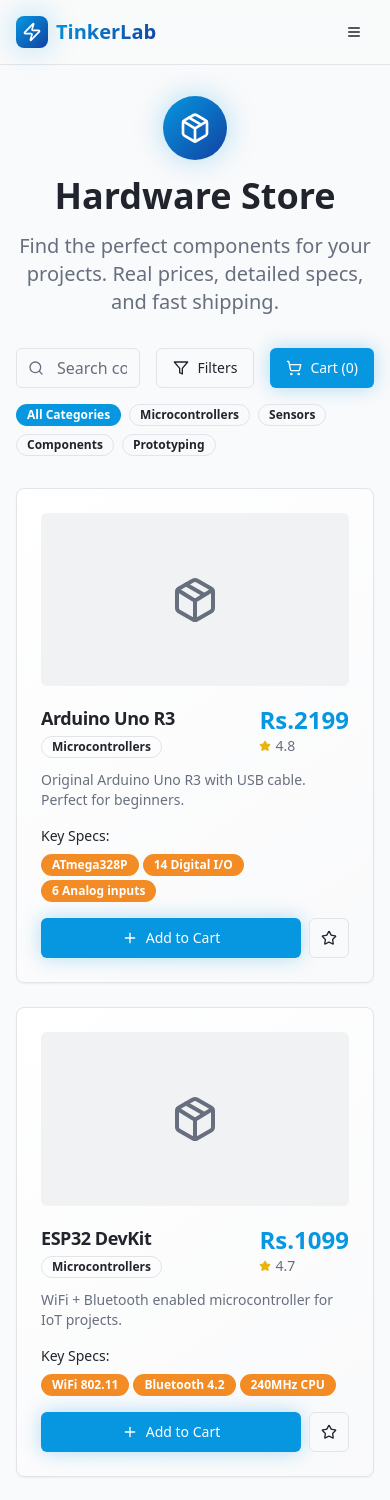
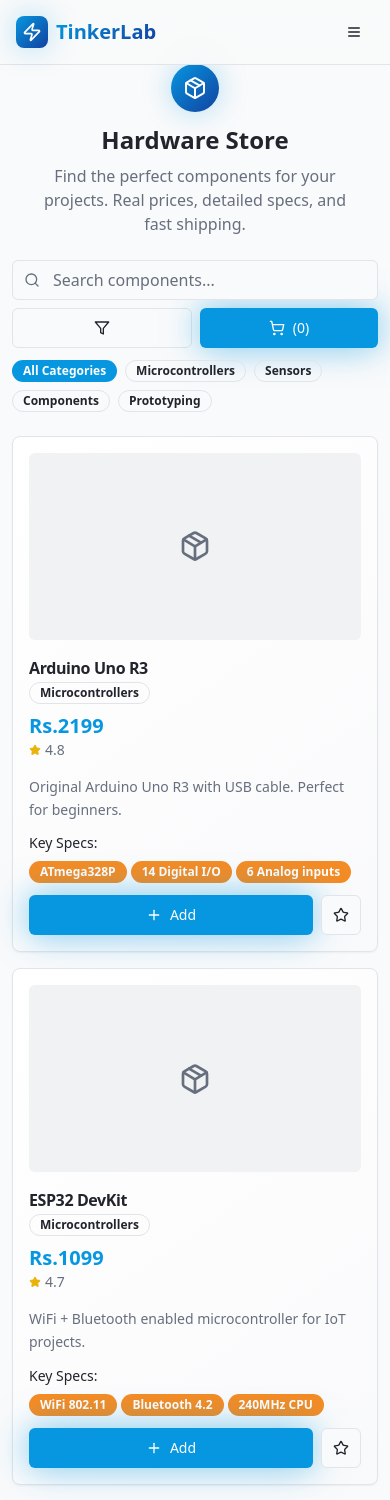
Before and after one commit to AliArfa852/RoboLab, a React (Vite) app: page /store in a window 390 px wide. Shown: the top 1500 px of the page. Built offline with nearby package versions, Linux system fonts and the light colour scheme.

Commit message:
Refactor CSS for responsiveness
Make CSS compatible for both web and mobile app views, adjusting for screen proportions.

```diff
--- a/src/pages/Store.tsx
+++ b/src/pages/Store.tsx
@@ -116,39 +116,41 @@ const Store = () => {
     <div className="min-h-screen bg-background">
       <Navigation />
 
-      <div className="pt-16 max-w-7xl mx-auto px-4 sm:px-6 lg:px-8">
-        <div className="py-8">
+      <div className="pt-12 sm:pt-16 max-w-7xl mx-auto px-3 sm:px-4 lg:px-8">
+        <div className="py-4 sm:py-8">
           {/* Header */}
-          <div className="text-center mb-8">
-            <div className="w-16 h-16 mx-auto bg-gradient-hero rounded-full flex items-center justify-center mb-4 shadow-glow">
-              <Package className="w-8 h-8 text-white" />
+          <div className="text-center mb-6 sm:mb-8">
+            <div className="w-12 h-12 sm:w-16 sm:h-16 mx-auto bg-gradient-hero rounded-full flex items-center justify-center mb-3 sm:mb-4 shadow-glow">
+              <Package className="w-6 h-6 sm:w-8 sm:h-8 text-white" />
             </div>
-            <h1 className="text-4xl font-bold mb-4">Hardware Store</h1>
-            <p className="text-xl text-muted-foreground max-w-2xl mx-auto">
+            <h1 className="text-2xl sm:text-3xl lg:text-4xl font-bold mb-2 sm:mb-4">Hardware Store</h1>
+            <p className="text-base sm:text-lg lg:text-xl text-muted-foreground max-w-2xl mx-auto px-4">
               Find the perfect components for your projects. Real prices, detailed specs, and fast shipping.
             </p>
           </div>
 
           {/* Search and Filters */}
-          <div className="mb-8 space-y-4">
-            <div className="flex gap-4">
+          <div className="mb-6 sm:mb-8 space-y-3 sm:space-y-4">
+            <div className="flex flex-col sm:flex-row gap-2 sm:gap-4">
               <div className="relative flex-1">
                 <Search className="absolute left-3 top-1/2 transform -translate-y-1/2 text-muted-foreground w-4 h-4" />
                 <Input
-                  placeholder="Search components, sensors, microcontrollers..."
+                  placeholder="Search components..."
                   value={searchTerm}
                   onChange={(e) => setSearchTerm(e.target.value)}
-                  className="pl-10"
+                  className="pl-10 h-10 sm:h-auto"
                 />
               </div>
-              <Button variant="outline" className="flex items-center gap-2">
-                <Filter className="w-4 h-4" />
-                Filters
-              </Button>
-              <Button variant="circuit" className="flex items-center gap-2">
-                <ShoppingCart className="w-4 h-4" />
-                Cart ({cartItems.length})
-              </Button>
+              <div className="flex gap-2 sm:gap-4">
+                <Button variant="outline" className="flex items-center gap-2 flex-1 sm:flex-none h-10 sm:h-auto">
+                  <Filter className="w-4 h-4" />
+                  <span className="hidden sm:inline">Filters</span>
+                </Button>
+                <Button variant="circuit" className="flex items-center gap-2 flex-1 sm:flex-none h-10 sm:h-auto">
+                  <ShoppingCart className="w-4 h-4" />
+                  <span className="hidden sm:inline">Cart</span> ({cartItems.length})
+                </Button>
+              </div>
             </div>
 
             {/* Categories */}
@@ -169,22 +171,22 @@ const Store = () => {
           </div>
 
           {/* Components Grid */}
-          <div className="grid md:grid-cols-2 lg:grid-cols-3 gap-6">
+          <div className="grid grid-cols-1 sm:grid-cols-2 lg:grid-cols-3 gap-4 sm:gap-6">
             {filteredComponents.map((component) => (
-              <Card key={component.id} className="bg-gradient-card border-border hover:shadow-elevated transition-all duration-300 hover:-translate-y-1">
-                <CardHeader className="pb-3">
+              <Card key={component.id} className="bg-gradient-card border-border hover:shadow-elevated transition-all duration-300 hover:-translate-y-1 touch-manipulation">
+                <CardHeader className="pb-3 p-4 sm:p-6">
                   <div className="aspect-video bg-muted rounded-md mb-3 flex items-center justify-center">
-                    <Package className="w-12 h-12 text-muted-foreground" />
+                    <Package className="w-8 h-8 sm:w-12 sm:h-12 text-muted-foreground" />
                   </div>
-                  <div className="flex justify-between items-start">
+                  <div className="flex flex-col sm:flex-row sm:justify-between sm:items-start gap-2">
                     <div className="flex-1">
-                      <CardTitle className="text-lg">{component.name}</CardTitle>
-                      <Badge variant="outline" className="mt-1">
+                      <CardTitle className="text-base sm:text-lg leading-tight">{component.name}</CardTitle>
+                      <Badge variant="outline" className="mt-1 text-xs">
                         {component.category}
                       </Badge>
                     </div>
-                    <div className="text-right">
-                      <div className="text-2xl font-bold text-primary">
+                    <div className="text-left sm:text-right">
+                      <div className="text-xl sm:text-2xl font-bold text-primary">
                         Rs.{component.price}
                       </div>
                       <div className="flex items-center space-x-1 text-sm text-muted-foreground">
@@ -194,8 +196,8 @@ const Store = () => {
                     </div>
                   </div>
                 </CardHeader>
-                <CardContent className="space-y-4">
-                  <p className="text-sm text-muted-foreground">
+                <CardContent className="space-y-3 sm:space-y-4 p-4 sm:p-6 pt-0">
+                  <p className="text-sm text-muted-foreground leading-relaxed">
                     {component.description}
                   </p>
 
@@ -215,23 +217,28 @@ const Store = () => {
                       <Button
                         onClick={() => isInCart(component.id) ? removeFromCart(component.id) : addToCart(component.id)}
                         variant={isInCart(component.id) ? "secondary" : "circuit"}
-                        className="flex-1"
+                        className="flex-1 h-10 sm:h-auto text-sm touch-manipulation"
                       >
                         {isInCart(component.id) ? (
-                          "Remove from Cart"
+                          <span className="sm:hidden">Remove</span>
                         ) : (
                           <>
-                            <Plus className="w-4 h-4" />
-                            Add to Cart
+                            <Plus className="w-4 h-4 sm:mr-2" />
+                            <span className="hidden sm:inline">Add to Cart</span>
+                            <span className="sm:hidden">Add</span>
                           </>
                         )}
+                        <span className="hidden sm:inline">
+                          {isInCart(component.id) ? " from Cart" : ""}
+                        </span>
                       </Button>
                     ) : (
-                      <Button disabled className="flex-1">
-                        Out of Stock
+                      <Button disabled className="flex-1 h-10 sm:h-auto text-sm">
+                        <span className="sm:hidden">Out of Stock</span>
+                        <span className="hidden sm:inline">Out of Stock</span>
                       </Button>
                     )}
-                    <Button variant="outline" size="icon">
+                    <Button variant="outline" size="icon" className="h-10 w-10 sm:h-auto sm:w-auto touch-manipulation">
                       <Star className="w-4 h-4" />
                     </Button>
                   </div>
@@ -241,31 +248,31 @@ const Store = () => {
           </div>
 
           {filteredComponents.length === 0 && (
-            <div className="text-center py-12">
-              <Package className="w-16 h-16 text-muted-foreground mx-auto mb-4" />
-              <h3 className="text-xl font-semibold mb-2">No components found</h3>
-              <p className="text-muted-foreground">
+            <div className="text-center py-8 sm:py-12">
+              <Package className="w-12 h-12 sm:w-16 sm:h-16 text-muted-foreground mx-auto mb-4" />
+              <h3 className="text-lg sm:text-xl font-semibold mb-2">No components found</h3>
+              <p className="text-muted-foreground text-sm sm:text-base px-4">
                 Try adjusting your search terms or category filters.
               </p>
             </div>
           )}
 
           {/* Popular Categories */}
-          <div className="mt-16">
-            <h2 className="text-2xl font-bold text-center mb-8">Popular Categories</h2>
-            <div className="grid md:grid-cols-2 lg:grid-cols-4 gap-6">
+          <div className="mt-12 sm:mt-16">
+            <h2 className="text-xl sm:text-2xl font-bold text-center mb-6 sm:mb-8">Popular Categories</h2>
+            <div className="grid grid-cols-2 sm:grid-cols-2 lg:grid-cols-4 gap-3 sm:gap-6">
               {categories.slice(1).map((category) => (
                 <Card
                   key={category}
-                  className="bg-gradient-card border-border hover:shadow-card transition-all duration-300 cursor-pointer"
+                  className="bg-gradient-card border-border hover:shadow-card transition-all duration-300 cursor-pointer touch-manipulation"
                   onClick={() => setSelectedCategory(category)}
                 >
-                  <CardContent className="p-6 text-center">
-                    <div className="w-12 h-12 bg-primary/10 rounded-full flex items-center justify-center mx-auto mb-3">
-                      <Package className="w-6 h-6 text-primary" />
+                  <CardContent className="p-4 sm:p-6 text-center">
+                    <div className="w-8 h-8 sm:w-12 sm:h-12 bg-primary/10 rounded-full flex items-center justify-center mx-auto mb-2 sm:mb-3">
+                      <Package className="w-4 h-4 sm:w-6 sm:h-6 text-primary" />
                     </div>
-                    <h3 className="font-semibold mb-2">{category}</h3>
-                    <p className="text-sm text-muted-foreground">
+                    <h3 className="font-semibold mb-1 sm:mb-2 text-sm sm:text-base">{category}</h3>
+                    <p className="text-xs sm:text-sm text-muted-foreground">
                       {components.filter(c => c.category === category).length} items
                     </p>
                   </CardContent>
```
